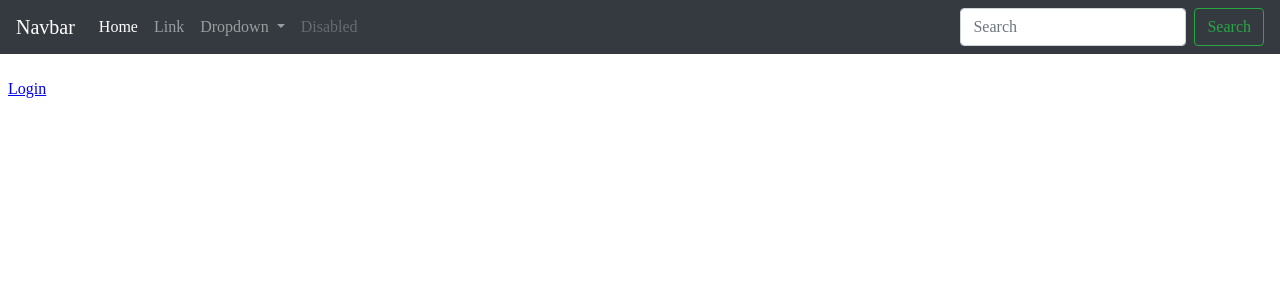
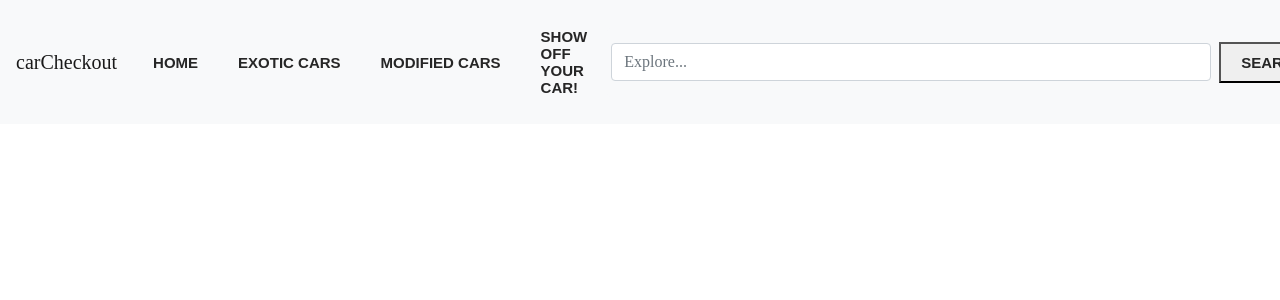
Before and after one commit to Gering112/carsCheckout, an Angular app: page / in a window 1280 px wide. Shown: the top 300 px of the page. Built offline with nearby package versions, Linux system fonts and the light colour scheme.

Commit message:
fully styled the navigation bar

```diff
--- a/src/app/app.component.html
+++ b/src/app/app.component.html
@@ -1,13 +1,7 @@
 <!--The content below is only a placeholder and can be replaced.-->
-<navBar-sel>hllo</navBar-sel>
+<navBar-sel></navBar-sel>
 <div style="text-align:center">
   <div><h1>{{pageTitle}}</h1>
   </div>
 </div>
-<nav>
-  <!--routerLinke = which path we want to navigate to-->
-  <a routerLink = './login' routerLinkActive = 'active'>Login</a>
-
-</nav>
-
 <router-outlet></router-outlet>
--- a/src/app/shared/navbar/navbar.component.html
+++ b/src/app/shared/navbar/navbar.component.html
@@ -1,35 +1,37 @@
-<nav class="navbar fixed-top navbar-expand-lg navbar-dark bg-dark">
-    <a class="navbar-brand" href="#">Navbar</a>
+<nav class="navbar fixed-top navbar-expand-lg navbar-light bg-light">
+    <a id="navNoChange"class="navbar-brand" href="#">carCheckout</a>
+    <a class="nav-link" href="#">Home <span class="sr-only">(current)</span></a>
+    <a class="nav-link dropdown-toggle" href="#" id="navbarDropdown" role="button" data-toggle="dropdown" aria-haspopup="true" aria-expanded="false">
+      Exotic Cars
+    </a>
+    <div>
+      <div class="dropdown-menu" aria-labelledby="navbarDropdown">
+        <a class="dropdown-item" href="#">Action</a>
+        <a class="dropdown-item" href="#">Another action</a>
+        <div class="dropdown-divider"></div>
+        <a class="dropdown-item" href="#">Something else here</a>
+      </div>
+    </div>
+    <a  class="nav-link dropdown-toggle" href="#" id="navbarDropdown" role="button" data-toggle="dropdown" aria-haspopup="true" aria-expanded="false">
+      Modified Cars
+    </a>
+    <div class="dropdown-menu" aria-labelledby="navbarDropdown">
+      <a class="dropdown-item" href="#">Action</a>
+      <a class="dropdown-item" href="#">Another action</a>
+      <div class="dropdown-divider"></div>
+      <a class="dropdown-item" href="#">Something else here</a>
+    </div>
+    <a class="nav-link " href="#">Show off your car!</a>
     <button class="navbar-toggler" type="button" data-toggle="collapse" data-target="#navbarSupportedContent" aria-controls="navbarSupportedContent" aria-expanded="false" aria-label="Toggle navigation">
       <span class="navbar-toggler-icon"></span>
     </button>
-
     <div class="collapse navbar-collapse" id="navbarSupportedContent">
       <ul class="navbar-nav mr-auto">
-        <li class="nav-item active">
-          <a class="nav-link" href="#">Home <span class="sr-only">(current)</span></a>
-        </li>
-        <li class="nav-item">
-          <a class="nav-link" href="#">Link</a>
-        </li>
-        <li class="nav-item dropdown">
-          <a class="nav-link dropdown-toggle" href="#" id="navbarDropdown" role="button" data-toggle="dropdown" aria-haspopup="true" aria-expanded="false">
-            Dropdown
-          </a>
-          <div class="dropdown-menu" aria-labelledby="navbarDropdown">
-            <a class="dropdown-item" href="#">Action</a>
-            <a class="dropdown-item" href="#">Another action</a>
-            <div class="dropdown-divider"></div>
-            <a class="dropdown-item" href="#">Something else here</a>
-          </div>
-        </li>
-        <li class="nav-item">
-          <a class="nav-link disabled" href="#">Disabled</a>
-        </li>
+        <form class="form-inline flex-nowrap bg-light mx-0 mx-lg-auto rounded p-1">
+          <input class="form-control mr-sm-2" type="search" placeholder="Explore..." aria-label="Search">
+          <button id="navBtn" type="submit">Search</button>
+        </form>
       </ul>
-      <form class="form-inline my-2 my-lg-0">
-        <input class="form-control mr-sm-2" type="search" placeholder="Search" aria-label="Search">
-        <button class="btn btn-outline-success my-2 my-sm-0" type="submit">Search</button>
-      </form>
+      <a routerLink = './login' routerLinkActive = 'active'>Login</a>
     </div>
   </nav>
--- a/src/app/shared/navbar/navbar.css
+++ b/src/app/shared/navbar/navbar.css
@@ -1,2 +1,120 @@
 @import "~bootstrap/dist/css/bootstrap.min.css";
 @import "~font-awesome/css/font-awesome.min.css";
+
+.form-inline .form-control{
+    width:600px;
+ }
+
+
+
+ #navBtn, a:not(#navNoChange)  {
+    position: relative;
+    display: block;
+    text-transform: uppercase;
+    margin: 10px 0;
+    padding: 10px 20px;
+    text-decoration: none;
+    color: #262626;
+    font-family: sans-serif;
+    font-size: 15px;
+    font-weight: 600;
+    transition: .5s;
+    z-index: 1;
+
+  }
+  #navBtn:before, a:not(#navNoChange):before{
+    content: '';
+          position: absolute;
+          top: 0;
+          left: 0;
+          width: 100%;
+          height: 100%;
+          border-top: 2px solid #262626;
+          border-bottom: 2px solid #262626;
+          transform: scaleY(2);
+          opacity: 0;
+          transition: .3s;
+  }
+  #navBtn:after, a:not(#navNoChange):after{
+    content: '';
+          position: absolute;
+          top: 2px;
+          left: 0;
+          width: 100%;
+          height: 100%;
+          background-color: #262626;
+          transform: scale(0);
+          opacity: 0;
+          transition: .3s;
+          z-index: -1;
+  }
+  #navBtn:hover, a:not(#navNoChange):hover{
+    color: #fff;
+  }
+
+  #navBtn:hover:before, a:not(#navNoChange):hover:before{
+    transform: scaleY(1);
+    opacity: 1;
+  }
+  #navBtn:hover:after, a:not(#navNoChange):hover:after{
+    transform: scaleY(1);
+    opacity: 1;
+  }
+
+
+
+  /*this is for the button
+  #navBtn  {
+    position: relative;
+    display: block;
+    text-transform: uppercase;
+    margin: 10px 0;
+    padding: 10px 20px;
+    text-decoration: none;
+    color: #262626;
+    font-family: sans-serif;
+    font-size: 15px;
+    font-weight: 600;
+    transition: .5s;
+    z-index: 1;
+
+  }
+  #navBtn:before{
+    content: '';
+          position: absolute;
+          top: 0;
+          left: 0;
+          width: 100%;
+          height: 100%;
+          border-top: 2px solid #262626;
+          border-bottom: 2px solid #262626;
+          transform: scaleY(2);
+          opacity: 0;
+          transition: .3s;
+  }
+  #navBtn:after{
+    content: '';
+          position: absolute;
+          top: 2px;
+          left: 0;
+          width: 100%;
+          height: 100%;
+          background-color: #262626;
+          transform: scale(0);
+          opacity: 0;
+          transition: .3s;
+          z-index: -1;
+  }
+  #navBtn:not(#navNoChange):hover{
+    color: #fff;
+  }
+
+  #navBtn:not(#navNoChange):hover:before{
+    transform: scaleY(1);
+    opacity: 1;
+  }
+  #navBtn:not(#navNoChange):hover:after{
+    transform: scaleY(1);
+    opacity: 1;
+  }
+  */
```
